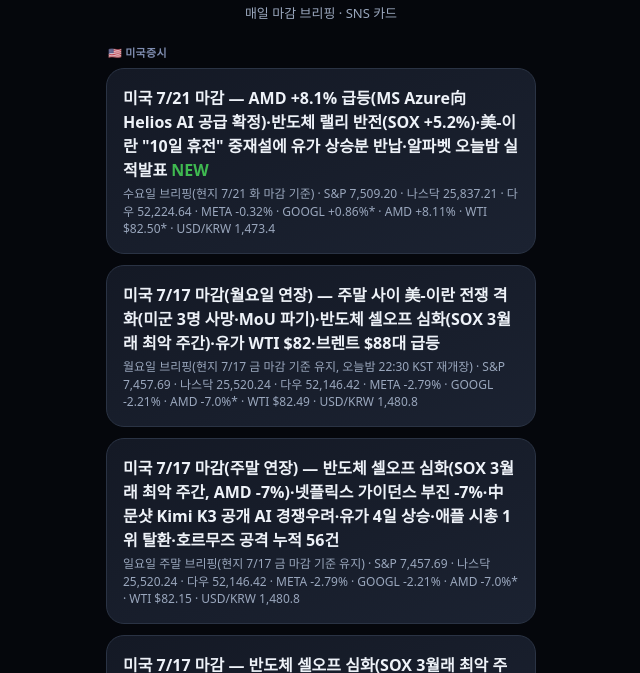
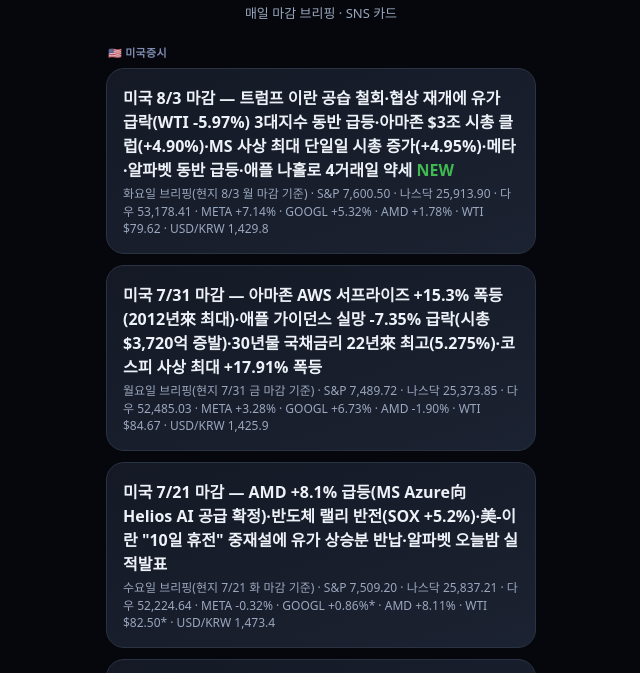
Before and after one commit to nossang123451/market-briefing, a plain HTML site: page index.html in a window 1280 px wide. Shown: the part 62-735 px from the top of the page, without its empty margins (319-959 px from the left). Drawn offline with Linux system fonts and the light colour scheme.

Commit message:
index 갱신 2026-08-04

```diff
--- a/index.html
+++ b/index.html
@@ -7,7 +7,9 @@
 .kr{opacity:.5}.foot{color:#5e6b82;font-size:11px;margin-top:14px}</style></head><body><div class=wrap>
 <h1>📈 증시 브리핑</h1><div class=sub>매일 마감 브리핑 · SNS 카드</div>
 <div class=sec>🇺🇸 미국증시</div>
-<a class=card href="./미국_2026-07-22.html"><div class=t>미국 7/21 마감 — AMD +8.1% 급등(MS Azure向 Helios AI 공급 확정)·반도체 랠리 반전(SOX +5.2%)·美-이란 "10일 휴전" 중재설에 유가 상승분 반납·알파벳 오늘밤 실적발표 <span style="color:#3fb950">NEW</span></div><div class=m>수요일 브리핑(현지 7/21 화 마감 기준) · S&P 7,509.20 · 나스닥 25,837.21 · 다우 52,224.64 · META -0.32% · GOOGL +0.86%* · AMD +8.11% · WTI $82.50* · USD/KRW 1,473.4</div></a>
+<a class=card href="./미국_2026-08-04.html"><div class=t>미국 8/3 마감 — 트럼프 이란 공습 철회·협상 재개에 유가 급락(WTI -5.97%) 3대지수 동반 급등·아마존 $3조 시총 클럽(+4.90%)·MS 사상 최대 단일일 시총 증가(+4.95%)·메타·알파벳 동반 급등·애플 나홀로 4거래일 약세 <span style="color:#3fb950">NEW</span></div><div class=m>화요일 브리핑(현지 8/3 월 마감 기준) · S&P 7,600.50 · 나스닥 25,913.90 · 다우 53,178.41 · META +7.14% · GOOGL +5.32% · AMD +1.78% · WTI $79.62 · USD/KRW 1,429.8</div></a>
+<a class=card href="./미국_2026-08-03.html"><div class=t>미국 7/31 마감 — 아마존 AWS 서프라이즈 +15.3% 폭등(2012년來 최대)·애플 가이던스 실망 -7.35% 급락(시총 $3,720억 증발)·30년물 국채금리 22년來 최고(5.275%)·코스피 사상 최대 +17.91% 폭등</div><div class=m>월요일 브리핑(현지 7/31 금 마감 기준) · S&P 7,489.72 · 나스닥 25,373.85 · 다우 52,485.03 · META +3.28% · GOOGL +6.73% · AMD -1.90% · WTI $84.67 · USD/KRW 1,425.9</div></a>
+<a class=card href="./미국_2026-07-22.html"><div class=t>미국 7/21 마감 — AMD +8.1% 급등(MS Azure向 Helios AI 공급 확정)·반도체 랠리 반전(SOX +5.2%)·美-이란 "10일 휴전" 중재설에 유가 상승분 반납·알파벳 오늘밤 실적발표</div><div class=m>수요일 브리핑(현지 7/21 화 마감 기준) · S&P 7,509.20 · 나스닥 25,837.21 · 다우 52,224.64 · META -0.32% · GOOGL +0.86%* · AMD +8.11% · WTI $82.50* · USD/KRW 1,473.4</div></a>
 <a class=card href="./미국_2026-07-20.html"><div class=t>미국 7/17 마감(월요일 연장) — 주말 사이 美-이란 전쟁 격화(미군 3명 사망·MoU 파기)·반도체 셀오프 심화(SOX 3월래 최악 주간)·유가 WTI $82·브렌트 $88대 급등</div><div class=m>월요일 브리핑(현지 7/17 금 마감 기준 유지, 오늘밤 22:30 KST 재개장) · S&P 7,457.69 · 나스닥 25,520.24 · 다우 52,146.42 · META -2.79% · GOOGL -2.21% · AMD -7.0%* · WTI $82.49 · USD/KRW 1,480.8</div></a>
 <a class=card href="./미국_2026-07-19.html"><div class=t>미국 7/17 마감(주말 연장) — 반도체 셀오프 심화(SOX 3월래 최악 주간, AMD -7%)·넷플릭스 가이던스 부진 -7%·中 문샷 Kimi K3 공개 AI 경쟁우려·유가 4일 상승·애플 시총 1위 탈환·호르무즈 공격 누적 56건</div><div class=m>일요일 주말 브리핑(현지 7/17 금 마감 기준 유지) · S&P 7,457.69 · 나스닥 25,520.24 · 다우 52,146.42 · META -2.79% · GOOGL -2.21% · AMD -7.0%* · WTI $82.15 · USD/KRW 1,480.8</div></a>
 <a class=card href="./미국_2026-07-18.html"><div class=t>미국 7/17 마감 — 반도체 셀오프 심화(SOX 3월래 최악 주간, AMD -7%)·넷플릭스 가이던스 부진 -7%·中 문샷 Kimi K3 공개 AI 경쟁우려·유가 4일 상승·애플 시총 1위 탈환</div><div class=m>토요일 주말 브리핑(현지 7/17 금 마감 기준) · S&P 7,457.69 · 나스닥 25,520.24 · 다우 52,146.42 · META -2.79% · GOOGL -2.21% · AMD -7.0%* · WTI $82.15 · USD/KRW 1,480.8</div></a>
```
